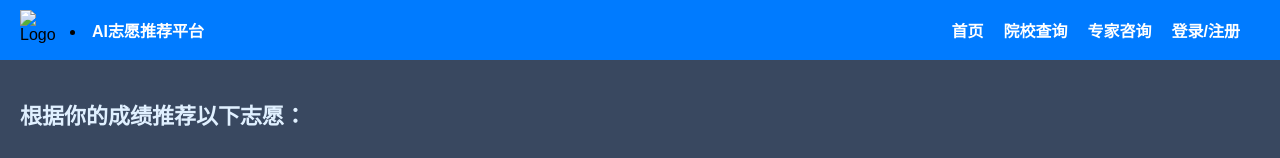
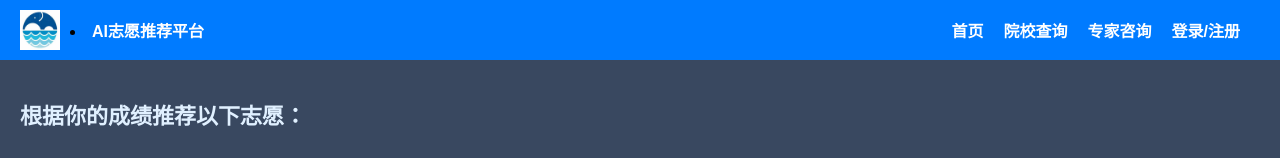
Before and after one commit to inaZYM/my-website, a plain HTML site: page 推荐志愿/index2.html in a window 1280 px wide. Shown: the top 158 px of the page. Drawn offline with nearby package versions, Linux system fonts and the light colour scheme; no server answers; files whose address does not match are found by name.

Commit message:
Update index2.html
Signed-off-by: inaZYM <132680428+inaZYM@users.noreply.github.com>

```diff
--- a/推荐志愿/index2.html
+++ b/推荐志愿/index2.html
@@ -10,7 +10,7 @@
 <body>
     <div class="navbar">
         <div class="logo">
-            <img src="../院校/image/image2.jpg" alt="Logo" class="logo-img">
+            <img src="image2.jpg" alt="Logo" class="logo-img">
             <li class="nav-item"><a href="#" class="nav-link">AI志愿推荐平台</a></li>
         </div>
 
```
